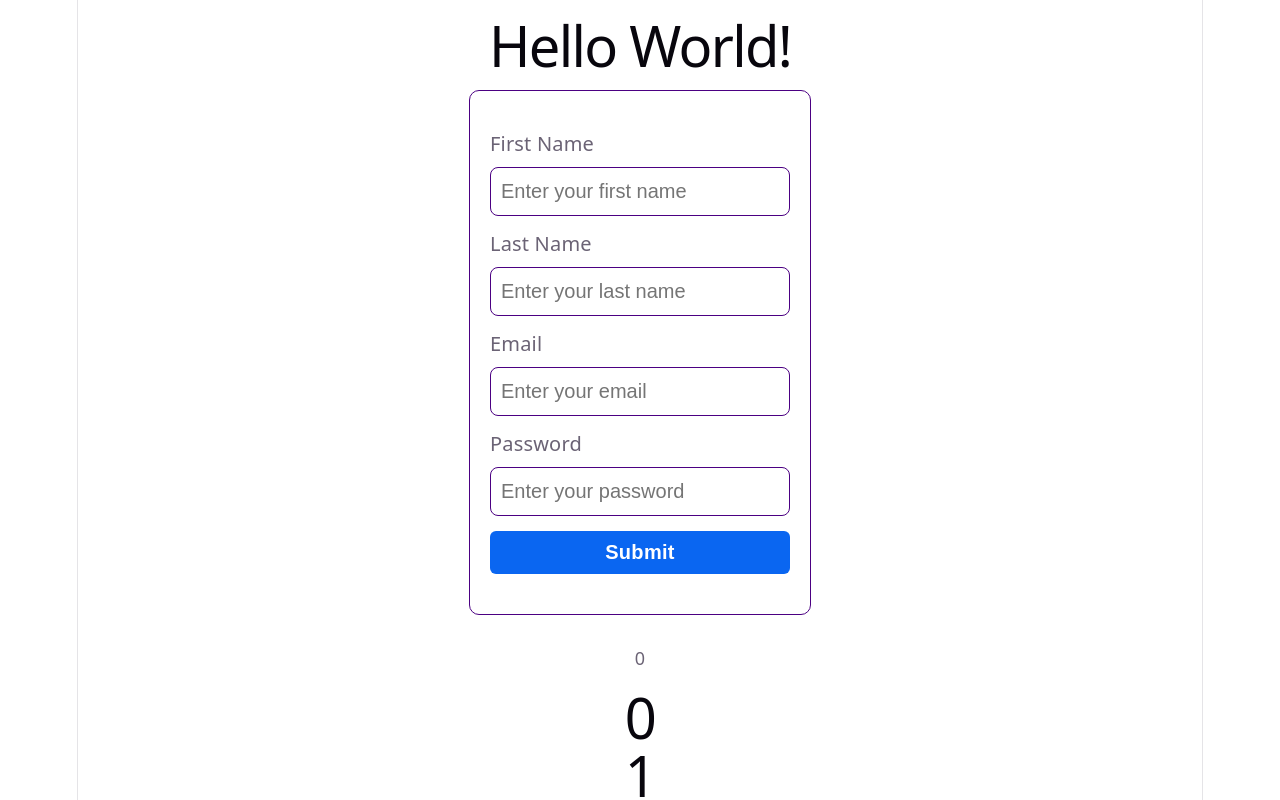
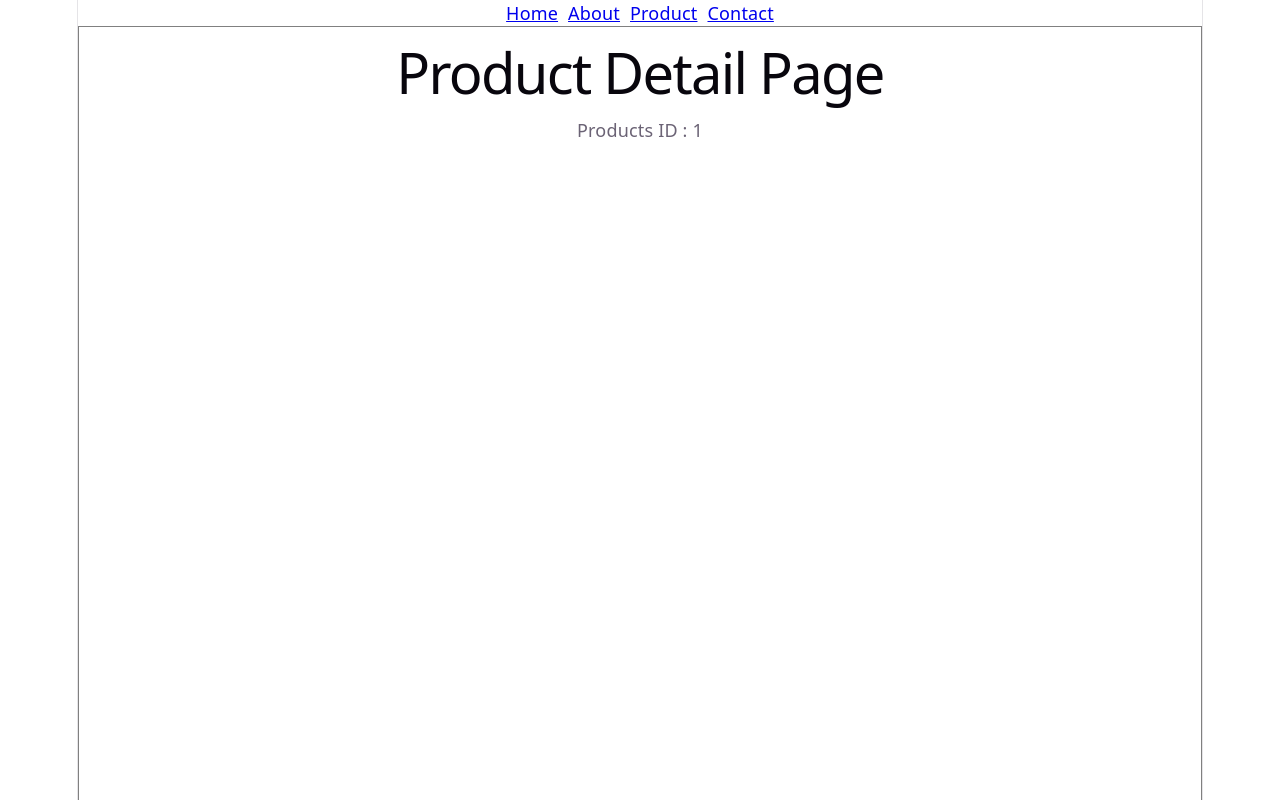
Before and after one commit to krantipariyar574388-netizen/E-commerce, a React (Vite) app: page /products/1 in a window 1280 px wide. Shown: the top 800 px of the page. Built offline with nearby package versions, Linux system fonts and the light colour scheme; no server answers.

Commit message:
add : react router

```diff
--- a/src/App.jsx
+++ b/src/App.jsx
@@ -1,9 +1,30 @@
 import "./App.css";
+import AboutPage from "./pages/aboutPage";
+import ContactPage from "./pages/contactPage";
 import HomePage from "./pages/homePage";
+import NotFound from "./pages/not-found";
+import Nav from "./components/nav";
+import ProductDetailPage from "./pages/productDetailPage";
+import ProductPage from "./pages/productPage";
+import { BrowserRouter as Router, Routes, Route } from "react-router";
 
 function App() {
   return <main>
-    <HomePage />
+    <Router>
+      <Nav />
+      <Routes>
+        <Route path = "/" element = {<HomePage />} />
+        <Route path = "/about" element = {<AboutPage />} />
+        <Route path = "/product" element = {<ProductPage />} />
+        <Route path = "/contact" element = {<ContactPage />} />
+
+        {/* dynamic */}
+        <Route path = "/products/:id" element={<ProductDetailPage />} />
+
+        {/* page not found */}
+        <Route path = "*" element = {<NotFound />} />
+      </Routes>
+    </Router>
   </main>
 }
 
--- /dev/null
+++ b/src/components/nav.jsx
@@ -0,0 +1,22 @@
+import { Link } from "react-router";
+
+const Nav = () => {
+  return (
+    <nav style = {{ display : "flex", gap : "10px", justifyContent : "center"}}>
+        <Link to="/">
+            <span>Home</span>
+        </Link>
+        <Link to="/about">
+            <span>About</span>
+        </Link>
+        <Link to="/product">
+            <span>Product</span>
+        </Link>
+        <Link to="/contact">
+            <span>Contact</span>
+        </Link>
+    </nav>
+  )
+}
+
+export default Nav;
--- a/src/components/userCard.jsx
+++ b/src/components/userCard.jsx
@@ -1,22 +1,25 @@
 import Card from "./card";
-const UserCard = ({user : {name, email, active},
+import { Link } from "react-router";
+
+const UserCard = ({user : {name, email, active,id},
 skills = ["html","CSS"],}) => {
     // console.log(props);
   return (
-
+    <Link style = {{ textDecoration : "none" }} to = {`users/${id}`}>
     <div className = "card user-card">
       <Card>
-   <img
-    //   src = {kranti}
-    //   alt = "User Profile"
-    //   className = 'avatar'
-       />
+        <img
+          // src = {kranti}
+          // alt = "User Profile"
+          // className = 'avatar'
+          />
       <h3>I'am, {name}</h3>
       <p className = "email">Email : {email}</p>
       <p className = "active">Active : {active ? "true" : "false"}</p>
       <p className = "skills">Skills : {skills.join()}</p>
       </Card>
     </div>
+    </Link>
 
   );
 };
--- /dev/null
+++ b/src/pages/aboutPage.jsx
@@ -0,0 +1,9 @@
+const AboutPage = () => {
+  return (
+    <main style = {{ border : "1px solid gray", minHeight : "100vh"}}>
+      <h1>About Page</h1>
+    </main>
+  );
+};
+
+export default AboutPage;
--- /dev/null
+++ b/src/pages/contactPage.jsx
@@ -0,0 +1,9 @@
+const ContactPage = () => {
+  return (
+    <main style = {{ border : "1px solid gray", minHeight : "100vh"}}>
+      <h1>Contact Page</h1>
+    </main>
+  )
+}
+
+export default ContactPage;
--- /dev/null
+++ b/src/pages/not-found.jsx
@@ -0,0 +1,9 @@
+const NotFound = () => {
+  return (
+    <main style = {{ border : "1px solid gray", minHeight : "100vh"}}>
+        <h1>Page not found</h1>
+    </main>
+  );
+};
+
+export default NotFound;
--- /dev/null
+++ b/src/pages/productDetailPage.jsx
@@ -0,0 +1,16 @@
+import { useParams } from "react-router";
+
+const ProductDetailPage = () => {
+    const params = useParams();
+    console.log(params);
+
+    // get by id request
+  return (
+    <main style = {{ border : "1px solid gray", minHeight : "100vh"}}>
+        <h1>Product Detail Page</h1>
+        <p>Products ID : {params.id}</p>
+    </main>
+  )
+}
+
+export default ProductDetailPage;
--- /dev/null
+++ b/src/pages/productPage.jsx
@@ -0,0 +1,11 @@
+import React from 'react'
+
+const ProductPage = () => {
+  return (
+    <main style = {{ border : "1px solid gray", minHeight : "100vh"}}>
+      <h1>Product Page</h1>
+    </main>
+  );
+};
+
+export default ProductPage;
```
Also changed, not shown: src/pages/homePage.jsx (+0 -9 lines).
